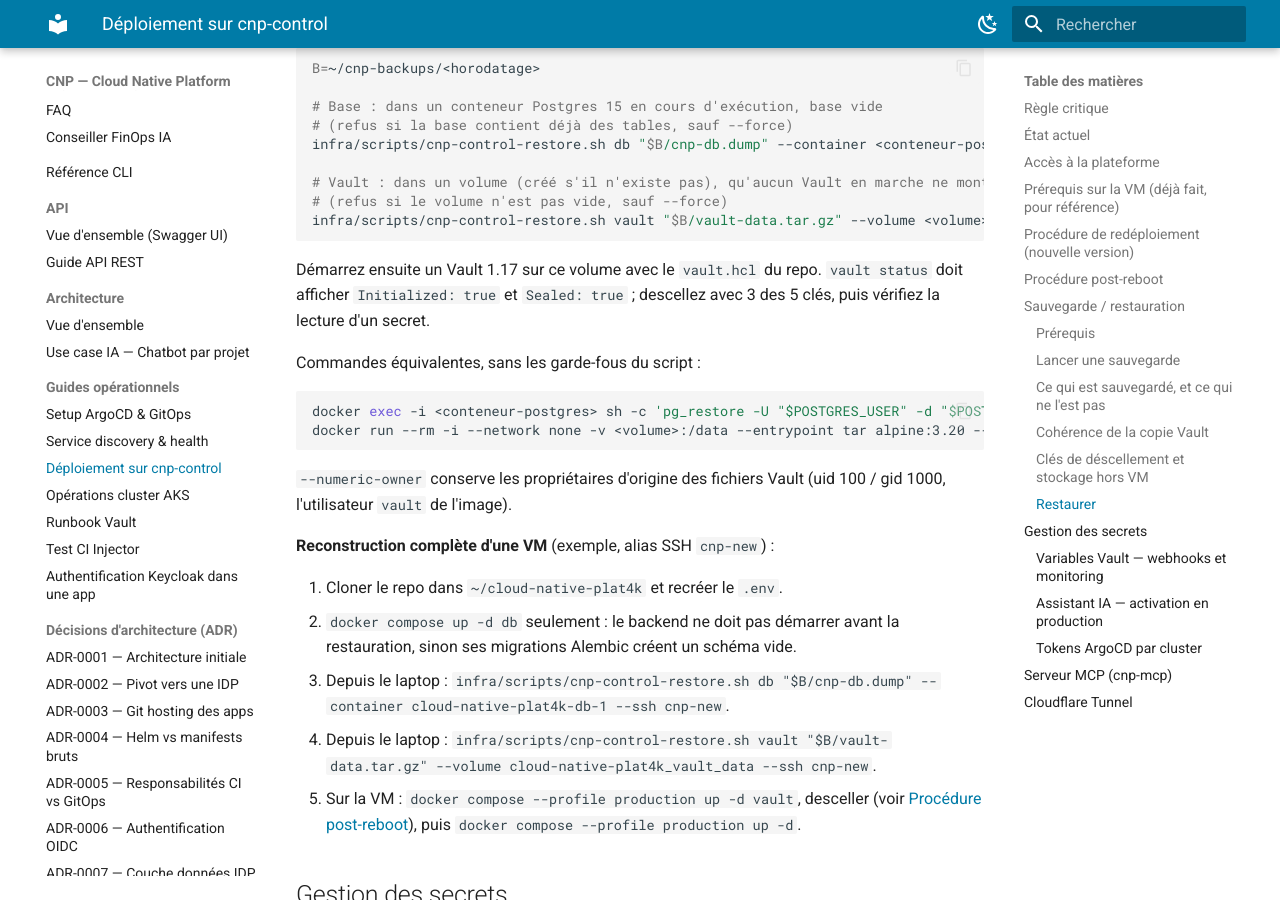
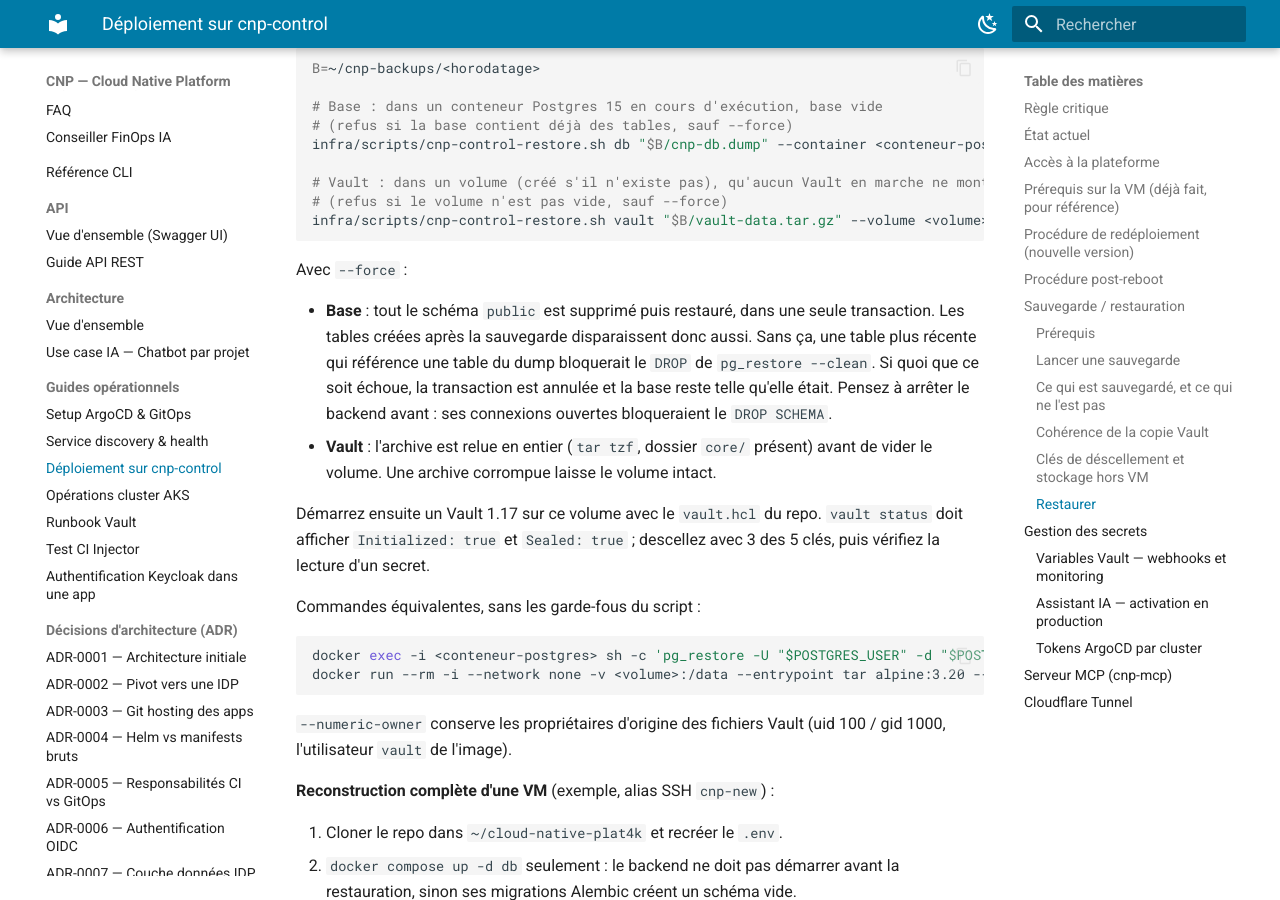
Before and after one commit to bcnvictor/cloud-native-plat4k, an MkDocs documentation site: the page built from docs/guides/cnp-control-deployment.md, in a window 1280 px wide and 900 px high, scrolled down 5871 px. Built offline with MkDocs 1.6.1 and Material for MkDocs 9.7.7, drawn with Linux system fonts in a browser that asks for light colours.

Commit message:
fix(infra): restauration --force fiable (schéma plus récent, archive Vault vérifiée avant vidage)
Suite de la #60.

- db --force : pg_restore --clean ne supprimait que les objets du dump ; une
  table créée après la sauvegarde avec une FK vers une table du dump faisait
  échouer la restauration. Le dump est désormais converti en SQL (archive
  illisible = arrêt avant toute modification), puis DROP SCHEMA public,
  CREATE SCHEMA et restauration passent dans une seule transaction psql.
- vault : l'archive est relue en entier (tar -tzf, core/ présent) avant de
  vider le volume ; une archive corrompue laisse le volume intact.

````diff
--- a/docs/guides/cnp-control-deployment.md
+++ b/docs/guides/cnp-control-deployment.md
@@ -185,6 +185,11 @@ infra/scripts/cnp-control-restore.sh db "$B/cnp-db.dump" --container <conteneur-
 infra/scripts/cnp-control-restore.sh vault "$B/vault-data.tar.gz" --volume <volume>
 ```
 
+Avec `--force` :
+
+- **Base** : tout le schéma `public` est supprimé puis restauré, dans une seule transaction. Les tables créées après la sauvegarde disparaissent donc aussi. Sans ça, une table plus récente qui référence une table du dump bloquerait le `DROP` de `pg_restore --clean`. Si quoi que ce soit échoue, la transaction est annulée et la base reste telle qu'elle était. Pensez à arrêter le backend avant : ses connexions ouvertes bloqueraient le `DROP SCHEMA`.
+- **Vault** : l'archive est relue en entier (`tar tzf`, dossier `core/` présent) avant de vider le volume. Une archive corrompue laisse le volume intact.
+
 Démarrez ensuite un Vault 1.17 sur ce volume avec le `vault.hcl` du repo. `vault status` doit afficher `Initialized: true` et `Sealed: true` ; descellez avec 3 des 5 clés, puis vérifiez la lecture d'un secret.
 
 Commandes équivalentes, sans les garde-fous du script :
````
Also changed, not shown: 1 other file.
